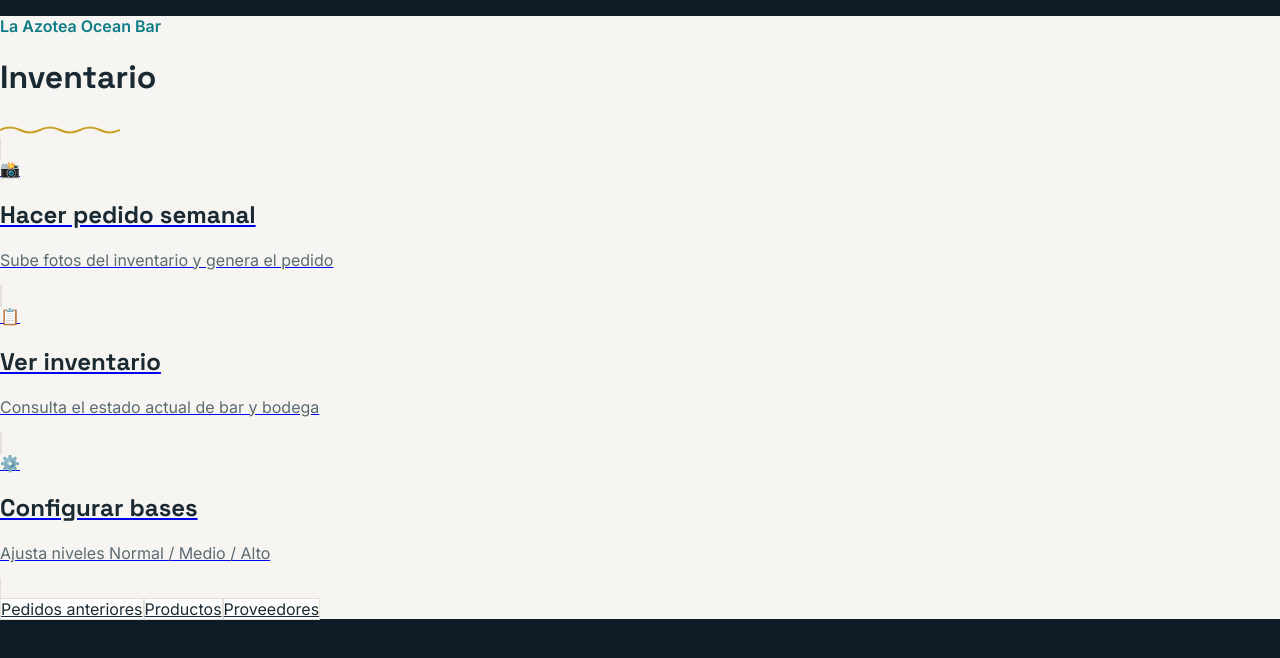
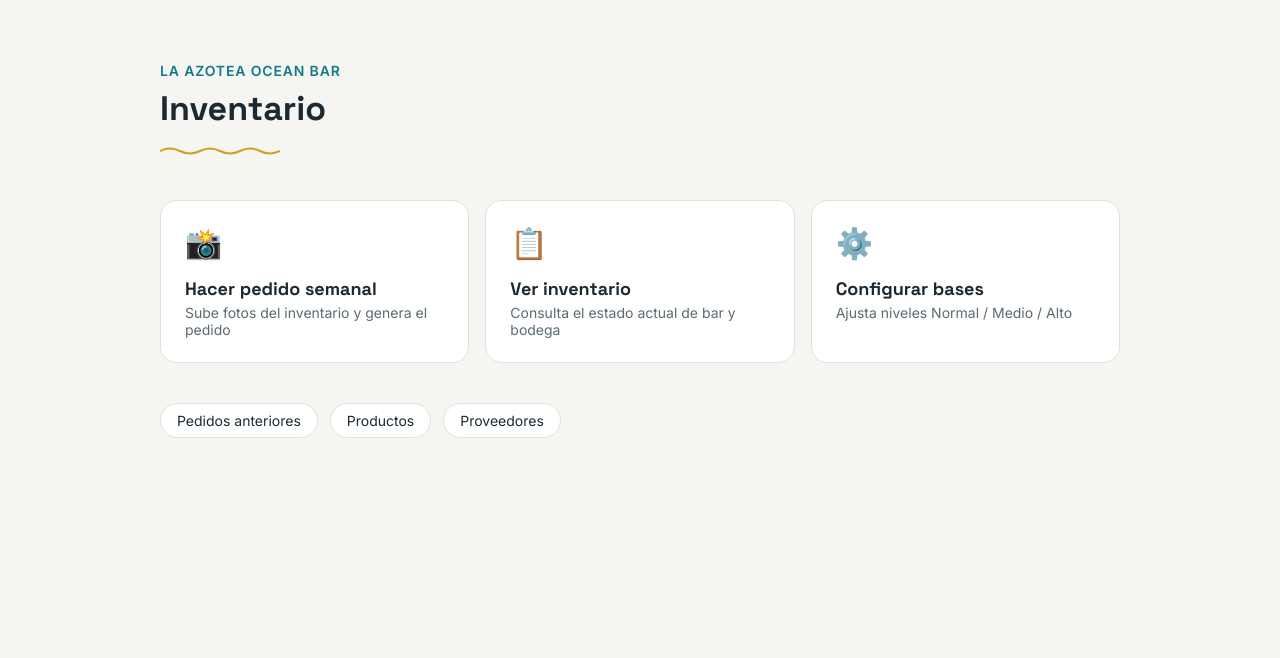
Before and after one commit to pipescratch/Inventario_backend, a Next.js app: page / in a window 1280 px wide. Shown: the top 658 px of the page. Built offline with nearby package versions, Linux system fonts and the light colour scheme.

Commit message:
Update page.js

```diff
--- a/app/page.js
+++ b/app/page.js
@@ -4,12 +4,10 @@ import { Space_Grotesk, Inter } from "next/font/google";
 const display = Space_Grotesk({
   subsets: ["latin"],
   weight: ["500", "700"],
-  variable: "--font-display",
 });
 const body = Inter({
   subsets: ["latin"],
   weight: ["400", "500", "600"],
-  variable: "--font-body",
 });
 
 const acciones = [
@@ -42,25 +40,41 @@ const accesosSecundarios = [
 export default function Home() {
   return (
     <main
-      className={`${display.variable} ${body.variable} min-h-screen`}
-      style={{ background: "#F7F5F1", fontFamily: "var(--font-body)" }}
+      style={{
+        background: "#F7F5F1",
+        fontFamily: body.style.fontFamily,
+        minHeight: "100vh",
+      }}
     >
-      <div className="max-w-5xl mx-auto px-6 py-10 md:py-16">
+      <div
+        style={{
+          maxWidth: "960px",
+          margin: "0 auto",
+          padding: "48px 24px",
+        }}
+      >
         {/* Encabezado */}
-        <header className="mb-10">
+        <header style={{ marginBottom: "40px" }}>
           <p
-            className="text-sm tracking-wide uppercase mb-2"
-            style={{ color: "#0E7C86", fontWeight: 600 }}
+            style={{
+              color: "#0E7C86",
+              fontWeight: 600,
+              fontSize: "14px",
+              letterSpacing: "0.06em",
+              textTransform: "uppercase",
+              marginBottom: "8px",
+            }}
           >
             La Azotea Ocean Bar
           </p>
           <h1
             style={{
-              fontFamily: "var(--font-display)",
+              fontFamily: display.style.fontFamily,
               color: "#1B2A32",
               fontWeight: 700,
+              fontSize: "34px",
+              margin: 0,
             }}
-            className="text-3xl md:text-4xl"
           >
             Inventario
           </h1>
@@ -70,7 +84,7 @@ export default function Home() {
             width="120"
             height="10"
             viewBox="0 0 120 10"
-            className="mt-4"
+            style={{ marginTop: "16px" }}
             aria-hidden="true"
           >
             <path
@@ -83,29 +97,43 @@ export default function Home() {
         </header>
 
         {/* Acciones principales */}
-        <section className="grid gap-4 md:grid-cols-3 mb-10">
+        <section
+          style={{
+            display: "grid",
+            gridTemplateColumns: "repeat(auto-fit, minmax(220px, 1fr))",
+            gap: "16px",
+            marginBottom: "40px",
+          }}
+        >
           {acciones.map((a) => (
             <Link
               key={a.href}
               href={a.href}
-              className="group block rounded-2xl p-6 transition-colors"
               style={{
+                display: "block",
                 background: "#FFFFFF",
                 border: "1px solid #E5E1D8",
+                borderRadius: "16px",
+                padding: "24px",
+                textDecoration: "none",
+                color: "inherit",
               }}
             >
-              <div className="text-3xl mb-4">{a.icono}</div>
+              <div style={{ fontSize: "30px", marginBottom: "16px" }}>
+                {a.icono}
+              </div>
               <h2
                 style={{
-                  fontFamily: "var(--font-display)",
+                  fontFamily: display.style.fontFamily,
                   color: "#1B2A32",
                   fontWeight: 700,
+                  fontSize: "18px",
+                  margin: "0 0 4px 0",
                 }}
-                className="text-lg mb-1 group-hover:opacity-80"
               >
                 {a.titulo}
               </h2>
-              <p style={{ color: "#5B6B72" }} className="text-sm">
+              <p style={{ color: "#5B6B72", fontSize: "14px", margin: 0 }}>
                 {a.detalle}
               </p>
             </Link>
@@ -113,16 +141,19 @@ export default function Home() {
         </section>
 
         {/* Accesos secundarios */}
-        <nav className="flex flex-wrap gap-3">
+        <nav style={{ display: "flex", flexWrap: "wrap", gap: "12px" }}>
           {accesosSecundarios.map((item) => (
             <Link
               key={item.href}
               href={item.href}
-              className="text-sm px-4 py-2 rounded-full transition-colors"
               style={{
+                fontSize: "14px",
+                padding: "8px 16px",
+                borderRadius: "999px",
                 color: "#1B2A32",
                 border: "1px solid #E5E1D8",
                 background: "#FFFFFF",
+                textDecoration: "none",
               }}
             >
               {item.label}
```
